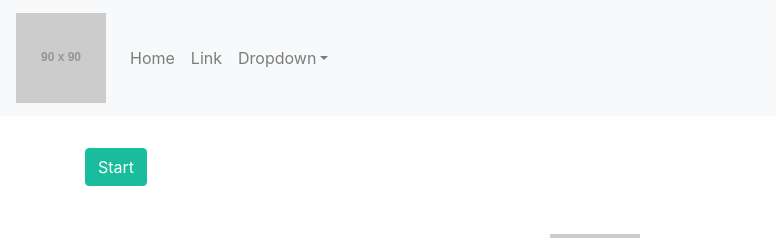
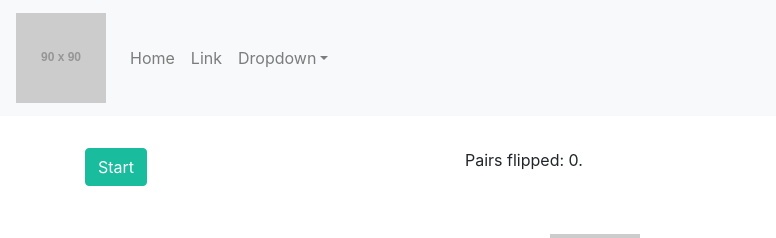
Before and after one commit to ceottaki/memory-game, a Next.js app in the folder app/: page / in a window 1280 px wide. Shown: the top 238 px of the page, without its empty margins (0-776 px from the left). Built offline with nearby package versions, Linux system fonts and the light colour scheme.

Commit message:
Showing number of pairs flipped.

```diff
--- a/app/src/components/Board/Board.tsx
+++ b/app/src/components/Board/Board.tsx
@@ -16,6 +16,7 @@ interface IBoardProps {
 interface IBoardState {
   started: boolean
   startTime?: Date
+  pairsFlipped: number
   cards: ICard[]
   acceptingInput: boolean
 }
@@ -24,11 +25,14 @@ export const Board: React.FC<IBoardProps> = ({ height, width }) => {
   const defaultState: IBoardState = {
     started: false,
     startTime: undefined,
+    pairsFlipped: 0,
     cards: [],
     acceptingInput: false
   }
 
-  const [{ started, startTime, cards, acceptingInput }, setState] = useState(defaultState)
+  const [{ started, startTime, pairsFlipped, cards, acceptingInput }, setState] = useState(
+    defaultState
+  )
 
   useEffect(() => {
     if (started) {
@@ -77,12 +81,16 @@ export const Board: React.FC<IBoardProps> = ({ height, width }) => {
 
       setState((s) => {
         const numCardsOpened = s.cards.filter((c) => c.isOpen).length
+        let newPairsFlipped = s.pairsFlipped
+
         // If there's only one card opened...
         if (numCardsOpened === 1) {
           if (s.cards[cardIndex].isOpen) {
             // ...and trying to close the current card, don't do anything.
             return s
           }
+
+          newPairsFlipped++
 
           if (
             s.cards[cardIndex].matchValue === (s.cards.find((c) => c.isOpen) as ICard).matchValue
@@ -94,7 +102,7 @@ export const Board: React.FC<IBoardProps> = ({ height, width }) => {
               isMatched: card.isMatched || card.matchValue === s.cards[cardIndex].matchValue
             }))
 
-            return { ...s, cards: matchedNewCards }
+            return { ...s, cards: matchedNewCards, pairsFlipped: newPairsFlipped }
           }
         }
 
@@ -105,7 +113,7 @@ export const Board: React.FC<IBoardProps> = ({ height, width }) => {
 
         // Flips the card in question.
         newCards[cardIndex].isOpen = !newCards[cardIndex].isOpen
-        return { ...s, cards: newCards }
+        return { ...s, cards: newCards, pairsFlipped: newPairsFlipped }
       })
     }
   }
@@ -121,6 +129,7 @@ export const Board: React.FC<IBoardProps> = ({ height, width }) => {
             {started ? 'End' : 'Start'}
           </Button>
         </Col>
+        <Col>Pairs flipped: {pairsFlipped}.</Col>
         <Col>{started && startTime ? <RunningTime startTime={startTime} /> : null}</Col>
       </Row>
 
```
